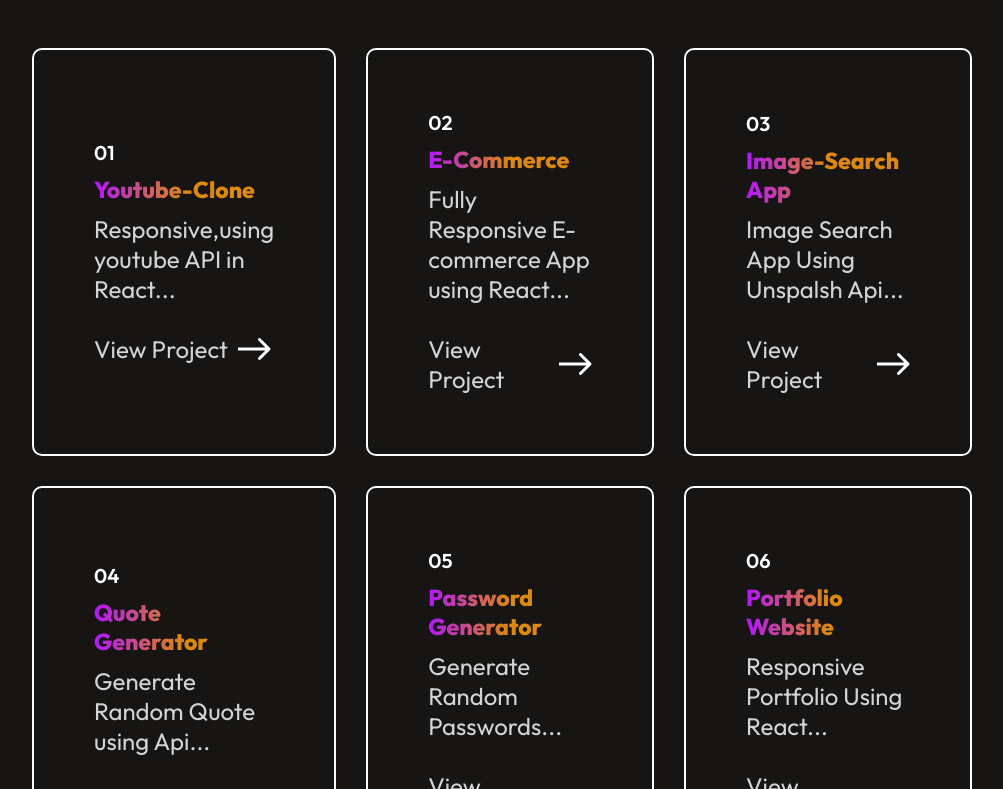
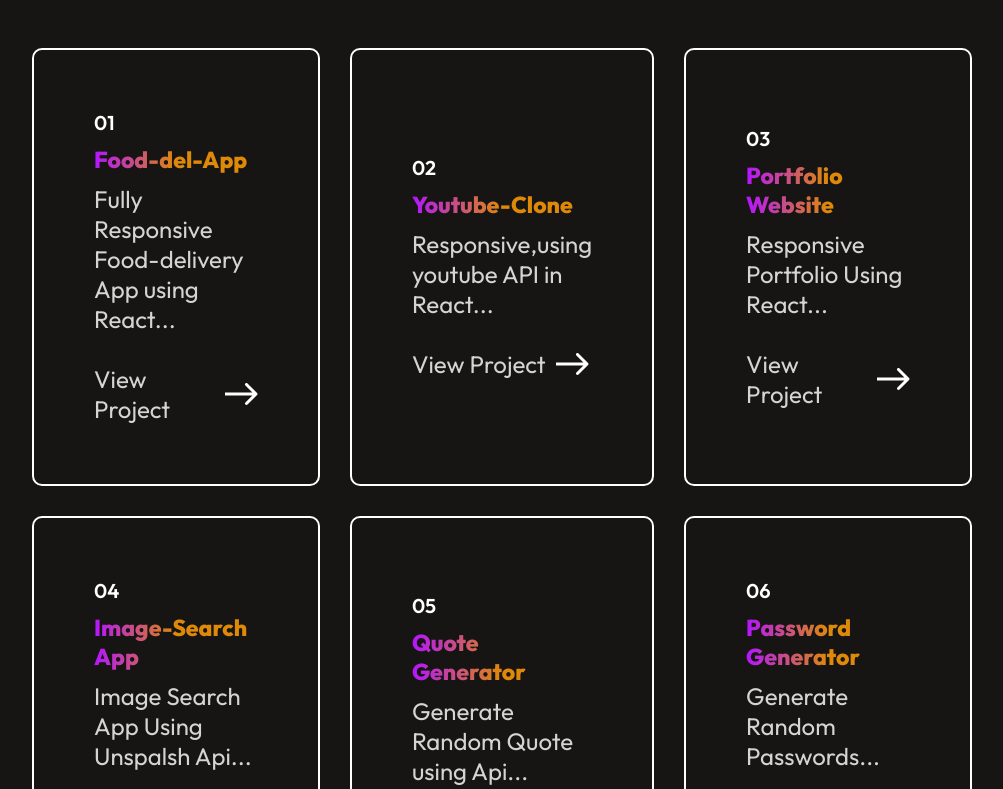
Before and after one commit to babu6383/Portfolio-website, a React (Create React App) app: page / in a window 1280 px wide. Shown: the part 2311-3100 px from the top of the page, without its empty margins (138-1141 px from the left). Built offline with nearby package versions, Linux system fonts and the light colour scheme.

Commit message:
projects updated

```diff
--- a/src/assets/services_data.js
+++ b/src/assets/services_data.js
@@ -1,39 +1,47 @@
 const Services_Data = [
     {
+
         s_no:"01",
+        s_name:"Food-del-App",
+        s_desc:"Fully Responsive Food-delivery App using React...",
+        s_link :"https://main--foodappinreact.netlify.app/"
+
+    },
+    {
+        s_no:"02",
         s_name:"Youtube-Clone",
         s_desc:"Responsive,using youtube API in React...",
         s_link: "https://main--myclonetube.netlify.app/"
-    },
-    {
-        s_no:"02",
-        s_name:"E-Commerce",
-        s_desc:"Fully Responsive E-commerce App using React..."
+
     },
     {
         s_no:"03",
+        s_name:"Portfolio Website",
+        s_desc:"Responsive Portfolio Using React...",
+        s_link: "https://selfsite.netlify.app/"
+
+    },
+    {
+        s_no:"04",
         s_name:"Image-Search App",
         s_desc:"Image Search App Using Unspalsh Api...",
         s_link: "https://main--imgsearchportal.netlify.app/"
+
+
     },
     {
-        s_no:"04",
+        s_no:"05",
         s_name:"Quote Generator",
         s_desc:"Generate Random Quote using Api...",
         s_link: "https://main--gotquotegenerator.netlify.app/"
 
     },
     {
-        s_no:"05",
+        s_no:"06",
         s_name:"Password Generator",
         s_desc:"Generate Random Passwords...",
-         s_link: "https://main--randpwdgenerator.netlify.app/"
-    },
-    {
-        s_no:"06",
-        s_name:"Portfolio Website",
-        s_desc:"Responsive Portfolio Using React...",
-         s_link: "https://selfsite.netlify.app/"
+        s_link: "https://main--randpwdgenerator.netlify.app/"
+
     },
 ]
 
```
